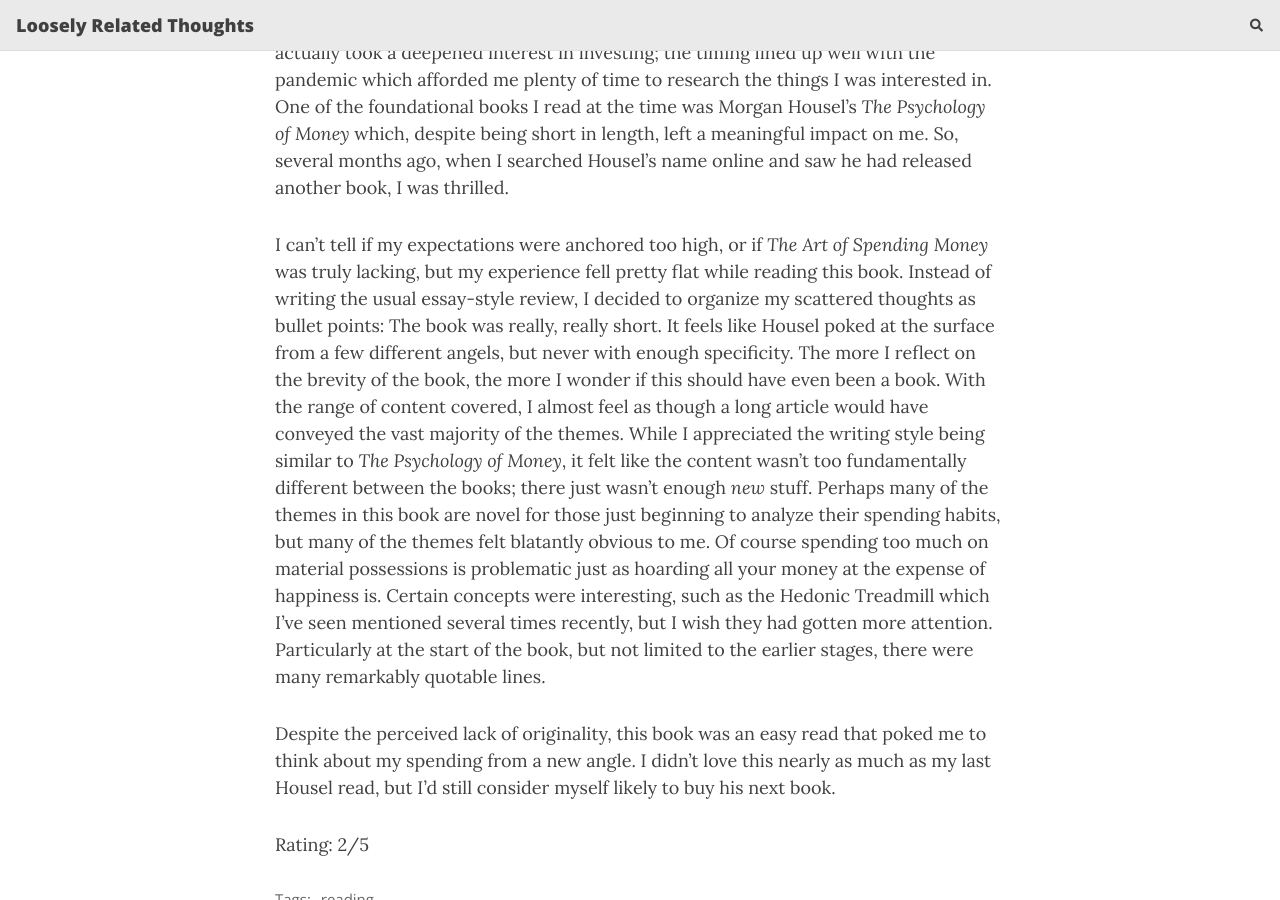
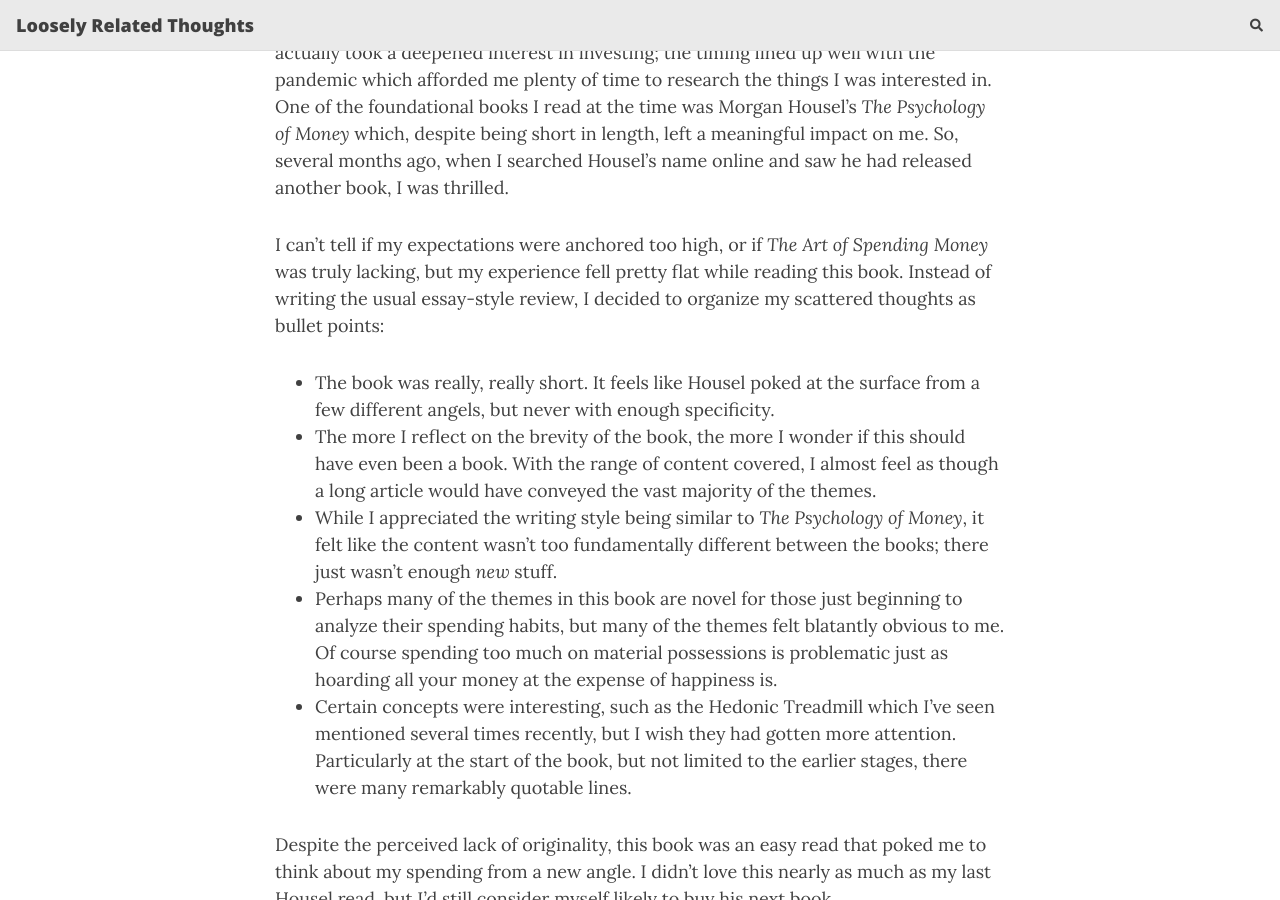
Before and after one commit to milen-patel/milen-patel.github.io, a Jekyll site: the page built from _posts/2026-02-01-art-of-spending.md, in a window 1280 px wide and 900 px high, scrolled down 373 px. Built offline with Jekyll 4.4.1, drawn with Linux system fonts in a browser that asks for light colours; nearby versions of some CDN libraries; comment, search, counter and statistics services are not loaded.

Commit message:
Formatting fixes; update readme

```diff
--- a/_posts/2026-02-01-art-of-spending.md
+++ b/_posts/2026-02-01-art-of-spending.md
@@ -8,11 +8,11 @@
 Growing up with a Dad who preached the value of compounding the moment I became a teenager, I took a liking (even if forced) to finances pretty early. But it wasn’t until I had my first internships which paid me more than enough to cover my expenses that I actually took a deepened interest in investing; the timing lined up well with the pandemic which afforded me plenty of time to research the things I was interested in. One of the foundational books I read at the time was Morgan Housel’s *The Psychology of Money* which, despite being short in length, left a meaningful impact on me. So, several months ago, when I searched Housel’s name online and saw he had released another book, I was thrilled.
 
 I can’t tell if my expectations were anchored too high, or if *The Art of Spending Money* was truly lacking, but my experience fell pretty flat while reading this book. Instead of writing the usual essay-style review, I decided to organize my scattered thoughts as bullet points:
-The book was really, really short. It feels like Housel poked at the surface from a few different angels, but never with enough specificity.
-The more I reflect on the brevity of the book, the more I wonder if this should have even been a book. With the range of content covered, I almost feel as though a long article would have conveyed the vast majority of the themes.
-While I appreciated the writing style being similar to *The Psychology of Money*, it felt like the content wasn’t too fundamentally different between the books; there just wasn’t enough *new* stuff.
-Perhaps many of the themes in this book are novel for those just beginning to analyze their spending habits, but many of the themes felt blatantly obvious to me. Of course spending too much on material possessions is problematic just as hoarding all your money at the expense of happiness is.
-Certain concepts were interesting, such as the Hedonic Treadmill which I’ve seen mentioned several times recently, but I wish they had gotten more attention.
+* The book was really, really short. It feels like Housel poked at the surface from a few different angels, but never with enough specificity.
+* The more I reflect on the brevity of the book, the more I wonder if this should have even been a book. With the range of content covered, I almost feel as though a long article would have conveyed the vast majority of the themes.
+* While I appreciated the writing style being similar to *The Psychology of Money*, it felt like the content wasn’t too fundamentally different between the books; there just wasn’t enough *new* stuff.
+* Perhaps many of the themes in this book are novel for those just beginning to analyze their spending habits, but many of the themes felt blatantly obvious to me. Of course spending too much on material possessions is problematic just as hoarding all your money at the expense of happiness is.
+* Certain concepts were interesting, such as the Hedonic Treadmill which I’ve seen mentioned several times recently, but I wish they had gotten more attention.
 Particularly at the start of the book, but not limited to the earlier stages, there were many remarkably quotable lines.
 
 
```
Also changed, not shown: README.md.
